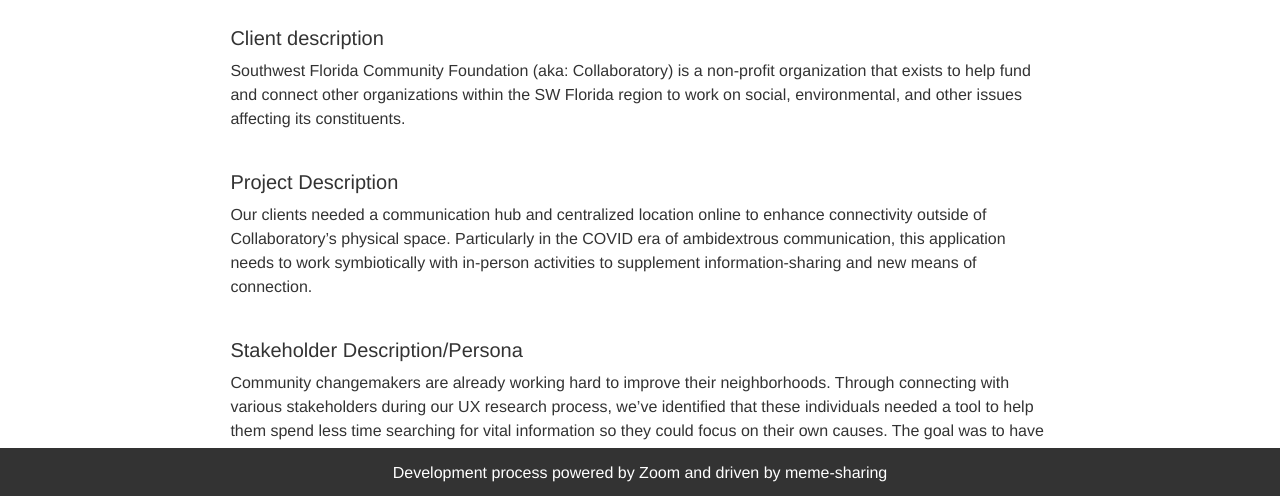
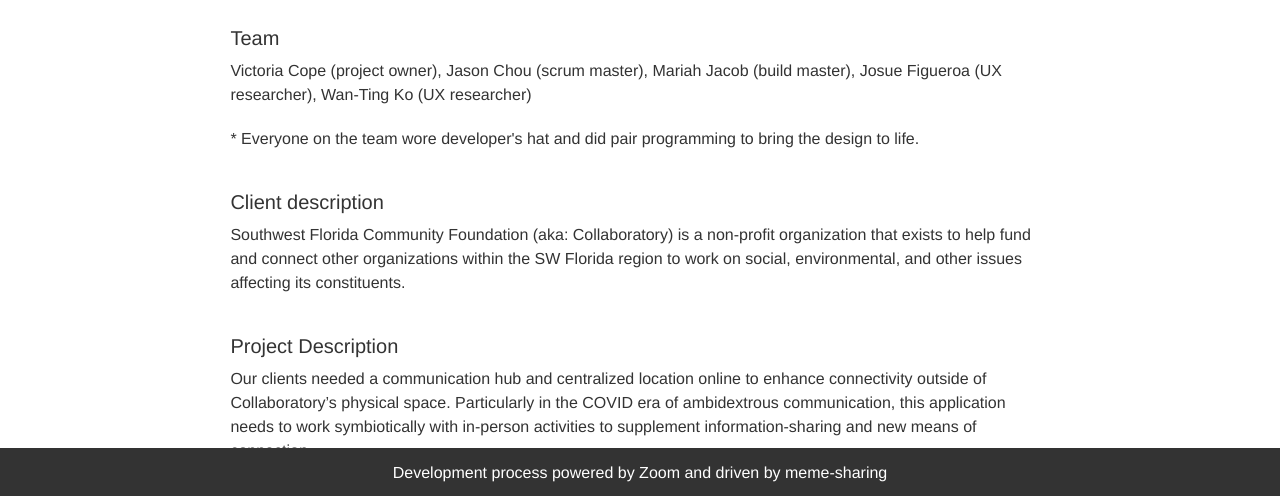
Before and after one commit to wantingko/swfcf-collaboratory-portfolio, a plain HTML site: page index.html in a window 1280 px wide. Shown: the part 302-798 px from the top of the page. Drawn offline with nearby package versions, Linux system fonts and the light colour scheme.

Commit message:
added team information to project overview

```diff
--- a/index.html
+++ b/index.html
@@ -48,6 +48,10 @@
         <img src="assets/img/collaboratory-logo.jpg" class="img-fluid" alt="logo" style="width: 60%;">
     </div>
     <h2>Project Overview</h2>
+    <h5>Team</h5>
+    <p>Victoria Cope (project owner), Jason Chou (scrum master), Mariah Jacob (build master), Josue Figueroa (UX researcher), Wan-Ting Ko (UX researcher)</p>
+    <p>* Everyone on the team wore developer's hat and did pair programming to bring the design to life.</p>
+
     <h5>Client description</h5>
     <p>Southwest Florida Community Foundation (aka: Collaboratory) is a non-profit organization that exists to help fund and connect other organizations within the SW Florida region to work on social, environmental, and other issues affecting its constituents.</p>
 
```
